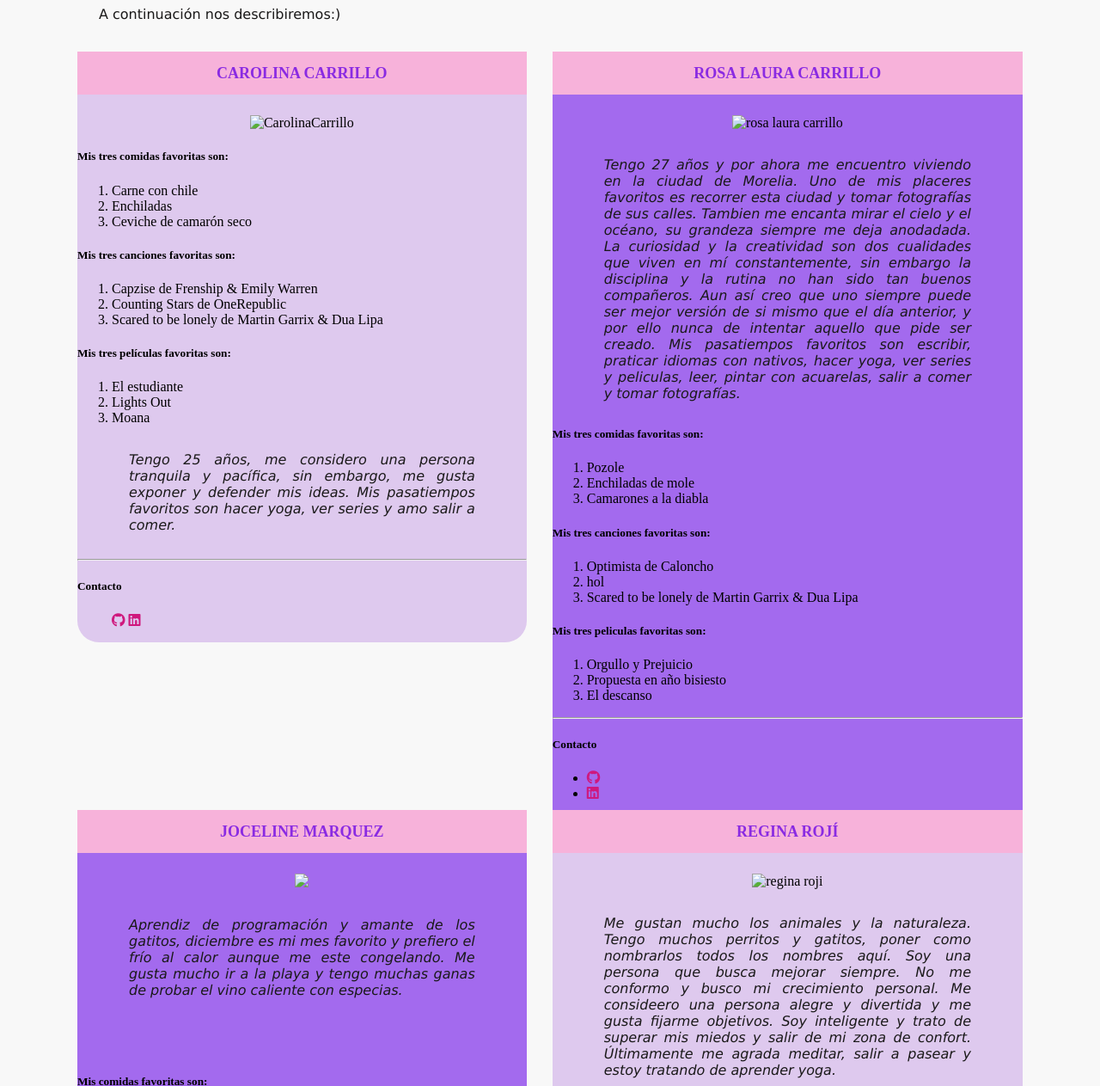
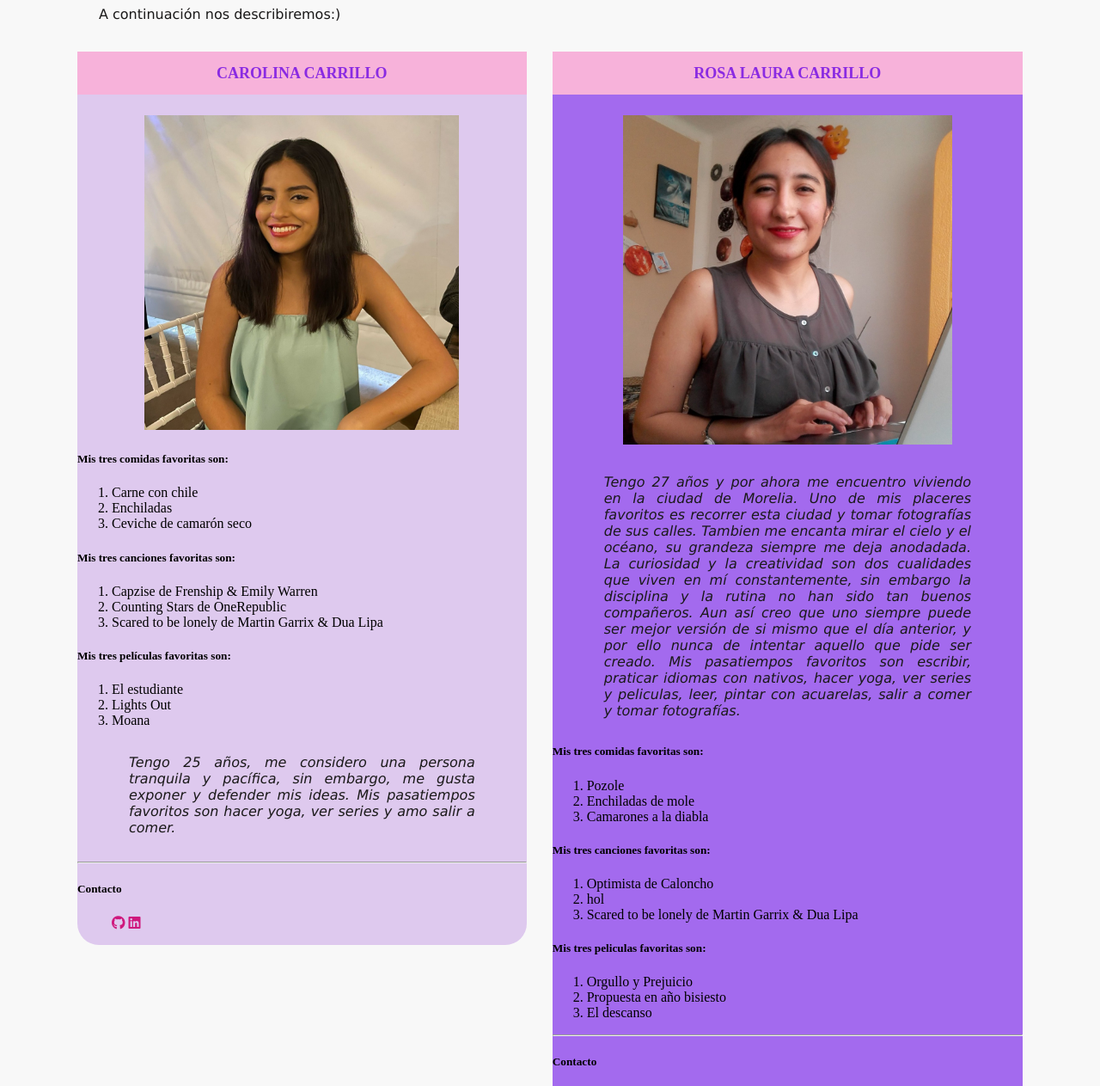
Before and after one commit to reginaroji/Reto-Pokemon, a plain HTML site: page index.html in a window 1280 px wide. Shown: the part 580-1843 px from the top of the page at 86% size. Drawn offline with Linux system fonts and the light colour scheme; files that its build step writes are made by us from their sources.

Commit message:
Cambie rutas de imagenes y css

```diff
--- a/index.html
+++ b/index.html
@@ -5,7 +5,7 @@
     <meta http-equiv="X-UA-Compatible" content="IE=edge">
     <meta name="viewport" content="width=device-width, initial-scale=1.0">
     <title> Pokemon Team Card </title>
-    <link rel="stylesheet" href="./styles/style.css">
+    <link rel="stylesheet" href="./style.css">
     <script src="https://kit.fontawesome.com/f6a734bf6a.js" crossorigin="anonymous"></script>
 </head>
 <body>
@@ -22,7 +22,7 @@
                 <h4>CAROLINA CARRILLO</h4>
             </div>
             <div align="center">
-                <img src="./assets/caro.png" alt="CarolinaCarrillo">
+                <img src="./assets/caro.jfif" alt="CarolinaCarrillo">
             </div>
 
             <h5>Mis tres comidas favoritas son: </h5>
@@ -61,7 +61,7 @@
             <h4>ROSA LAURA CARRILLO</h4>
         </div>
         <div align="center">
-            <img src="./assets/rosa.png" alt="rosa laura carrillo">
+            <img src="./assets/rosa.jfif" alt="rosa laura carrillo">
         </div>
         <p><em>Tengo 27 años y por ahora me encuentro viviendo en la ciudad de Morelia.
                 Uno de mis placeres favoritos es recorrer esta ciudad y tomar fotografías de sus calles.
@@ -104,7 +104,7 @@
             <h4>JOCELINE MARQUEZ</h4>
         </div>
         <div align="center">
-            <img src="./assets/joce.png">
+            <img src="./assets/joss.jfif">
         </div>
 
         <p><em>Aprendiz de programación y amante de los gatitos, diciembre es mi mes favorito y prefiero el frío al calor aunque me este congelando. Me gusta mucho ir a la playa y tengo muchas ganas de probar el vino caliente con especias.</em></p>
@@ -143,7 +143,7 @@
             <h4>REGINA ROJÍ</h4>
         </div>
         <div align="center">
-            <img src="./assets/regina.png" alt="regina roji">
+            <img src="./assets/regina.jfif" alt="regina roji">
         </div>
         <p><em>Me gustan mucho los animales y la naturaleza.
                 Tengo muchos perritos y gatitos, poner como
```
